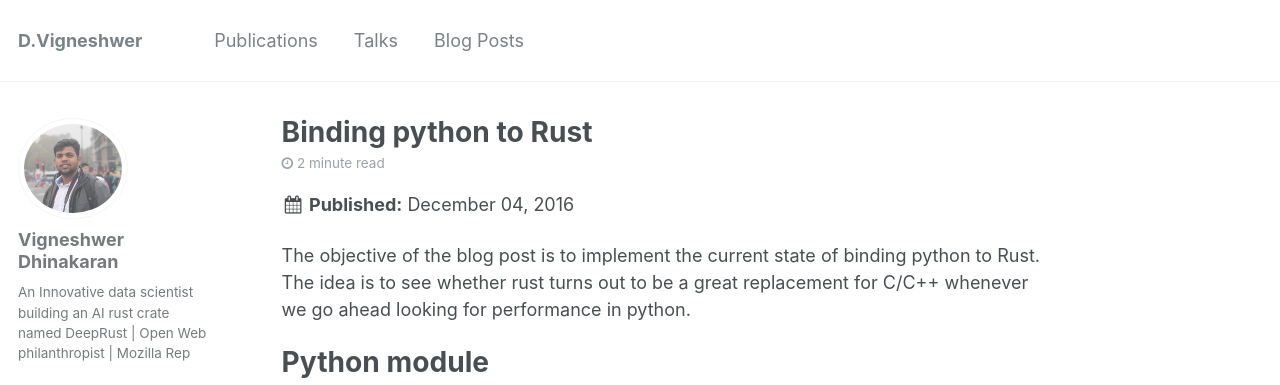
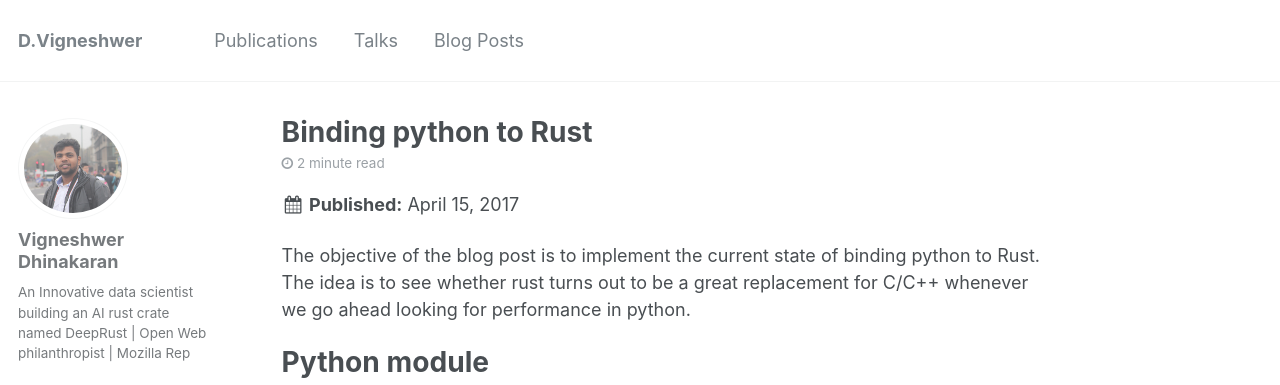
Before and after one commit to DineshMv/dvigneshwer.github.io, a Jekyll site: the page built from _posts/2017-04-15-Rust_Python.md, in a window 1280 px wide and 900 px high. Shown: the top 385 px of the window. Built offline with Jekyll 4.4.1, drawn with Linux system fonts in a browser that asks for light colours.

Commit message:
Update 2017-04-15-Rust_Python.md

```diff
--- a/_posts/2017-04-15-Rust_Python.md
+++ b/_posts/2017-04-15-Rust_Python.md
@@ -1,6 +1,6 @@
 ---
 title: 'Binding python to Rust'
-date: 2016-12-04
+date: 2017-04-15
 permalink: /posts/2016/04/Rust-Python/
 tags:
   - Rust
```
